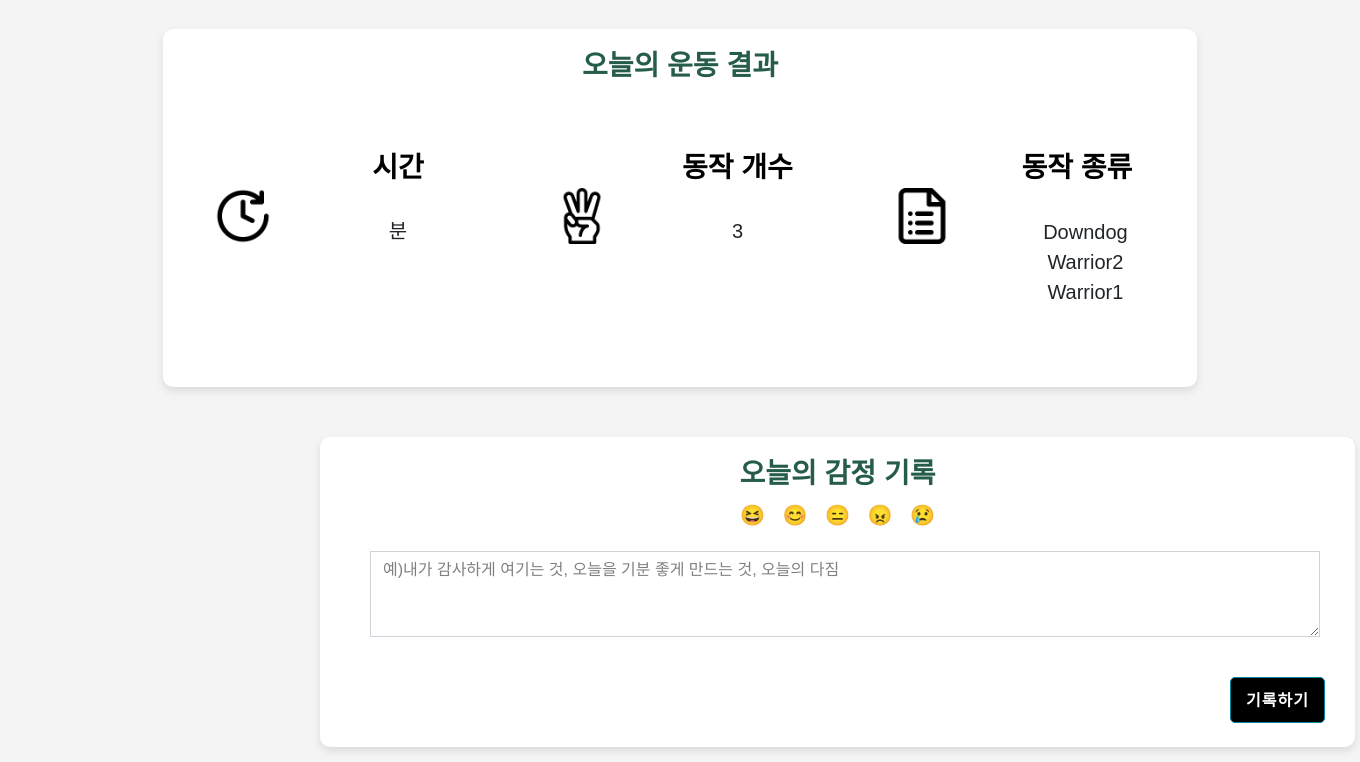
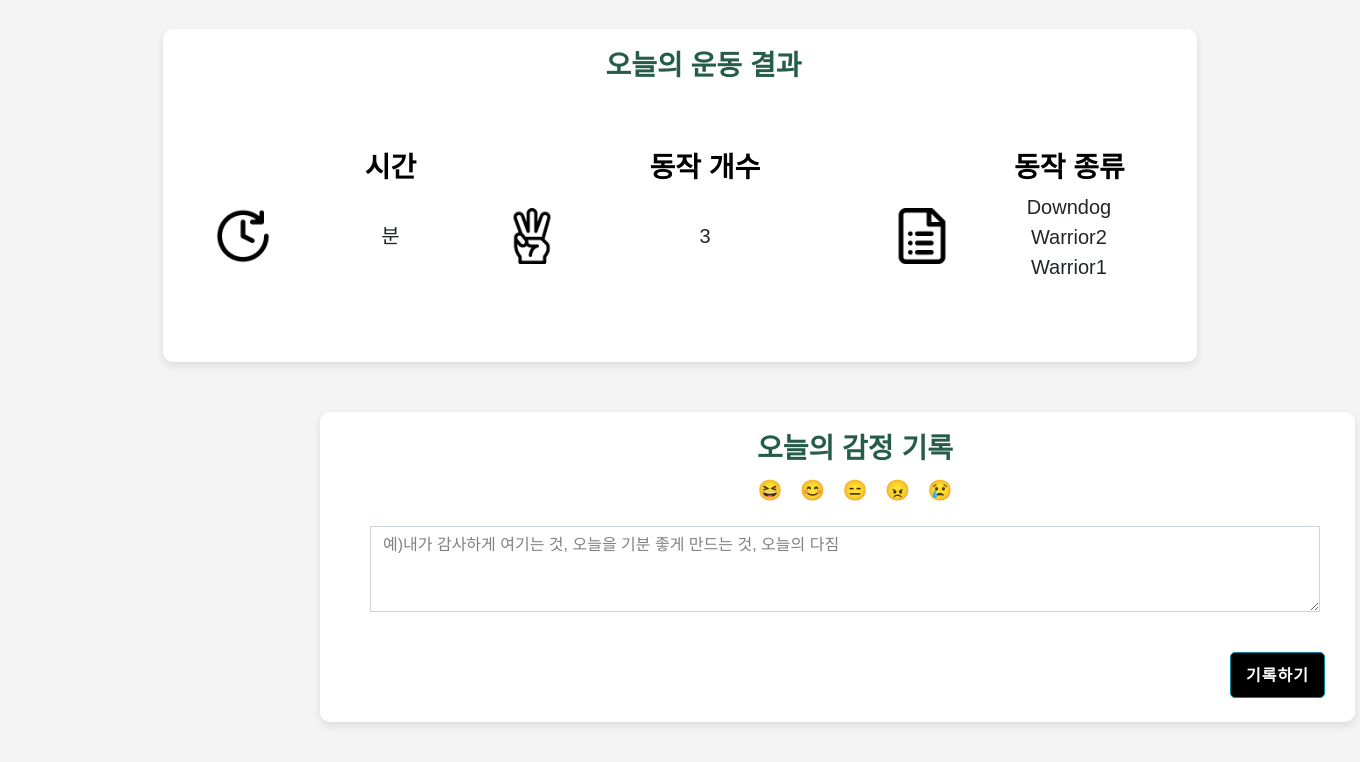
Before and after one commit to yeong1225/fitech, a Python web app: template flask/templates/after.html in a window 1360 px wide. Shown: the part 83-845 px from the top of the page. Run offline with Jinja, Linux system fonts and the light colour scheme; the template is opened without the code that fills it, so the values that code supplies are empty; some libraries are stand-ins or nearby versions; some web fonts are replaced.

Commit message:
after.html

```diff
--- a/flask/templates/after.html
+++ b/flask/templates/after.html
@@ -116,7 +116,7 @@
     }
 
     .icon {
-        margin: 30px 20px;
+        margin: 50px 20px;
         /* 아이콘 간의 좌우 간격을 15px에서 20px로 늘림 */
         text-align: center;
         flex-direction: column;
@@ -264,6 +264,7 @@
         border-bottom: 2px solid #ff79c6;
         /* Title underline */
         margin-bottom: 20px;
+        margin-top: 0px;
         /* Space below the underline */
         font-size: 1.5em;
         /* Font size */
@@ -304,10 +305,11 @@
         margin-top: 20px;
         /* 입력 필드의 폭을 폼의 폭과 동일하게 설정 */
     }
+
     .form-group {
         margin-top: 20px;
-        width:950px;
-        margin-left:30px;
+        width: 950px;
+        margin-left: 30px;
         /* 입력 필드의 폭을 폼의 폭과 동일하게 설정 */
     }
 
@@ -392,7 +394,7 @@
         /* Circular shape */
         overflow: hidden;
         /* Ensures content doesn't spill outside the circle */
-        margin-right: 15px;
+        margin-right: -20px;
         /* Adjust as needed */
     }
 
@@ -423,12 +425,26 @@
         font-family: 'SUITE-Regular', Arial, sans-serif;
     }
 
+    .move-left {
+        margin-left: -50px;
+        /* Adjust value as needed */
+    }
+
+    .moveright {
+        margin-left: 35px;
+        /* Adjust value as needed */}
+
         ul {
             list-style-type: none;
             /* 리스트 스타일 제거 */
         }
+
         .services .desc ul {
-        margin-top:33px;
+            margin-left: -33px;
+        }
+
+        .services .desc p {
+            margin-top: 37px;
         }
 
         /* 플레이스홀더 스타일 */
@@ -497,8 +513,8 @@
 
         /* Emotion Record Box Styles */
         .emotion-record-box {
-        width:1035px;
-        margin-left:320px;
+            width: 1035px;
+            margin-left: 320px;
             background-color: white;
             /* Light background color */
             padding: 20px;
@@ -519,10 +535,11 @@
             <div id="colorlib-services " style="text-align: center;">
                 <div class="container">
                     <div class="workout-results-box">
-                        <div class="row">
+                        <div class="row moveright">
 
-                            <div class="col-md-12 text-center">
-                                <h2 style="font-size: 28px; font-family: 'SUITE-Regular', sans-serif;">오늘의 운동 결과</h2>
+                            <div class="col-md-12 text-center" >
+                                <h2 style="font-size: 28px; font-family: 'SUITE-Regular', sans-serif;" >
+                                    오늘의 운동 결과</h2>
                             </div>
                         </div>
                         <br>
@@ -539,7 +556,7 @@
                                 </div>
                             </div>
                             <div class="col-md-4 animate-box">
-                                <div class="services">
+                                <div class="services move-left">
                                     <span class="icon"><img src="{{ url_for('static', filename='img/count.jpg') }}"
                                             alt="Time Icon"><i class="icon-diamond"></i></span>
                                     <div class="desc">
@@ -574,8 +591,8 @@
         <!-- <h2 style="font-size: 28px;  text-align: center; font-family: 'SUITE-Regular', sans-serif;">감정기록</h2>
             <p style="  text-align: center; font-family: 'SUITE-Regular', sans-serif;">지금의 감정을 기록해봐요!</p>-->
         <!-- Emotion Emoji Buttons -->
-        <div class="emotion-record-box mt-5">
-            <div class="emotion-recording">
+        <div class="emotion-record-box mt-5 ">
+            <div class="emotion-recording moveright">
                 <h3 style="text-align: center; font-family: 'SUITE-Regular', sans-serif;">오늘의 감정 기록</h3>
                 <div class="emoji-buttons" style="text-align: center;">
                     <button class="emoji-btn" data-emotion="excited">😆</button>
```
Lines whose indentation alone changed are shown as unchanged.
